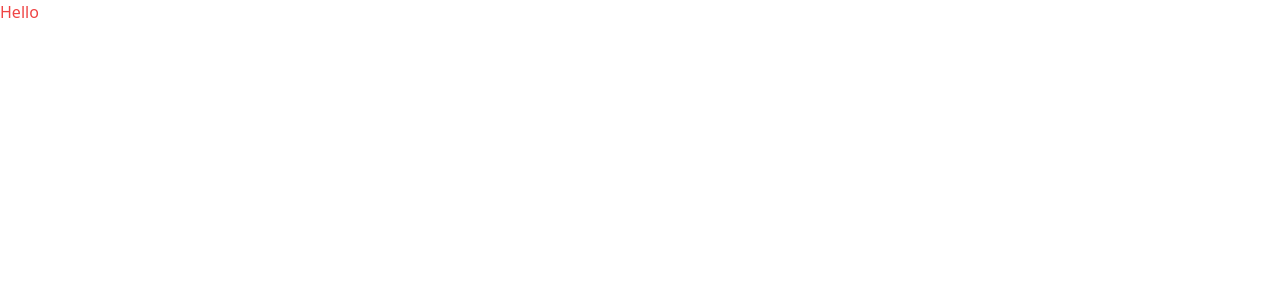
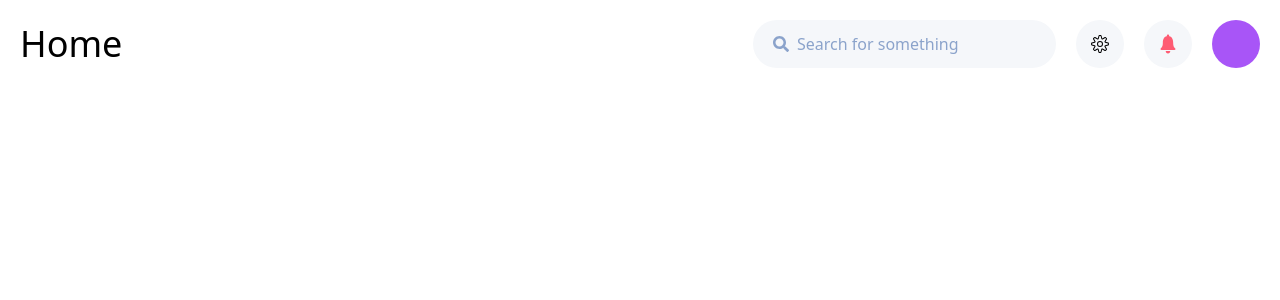
Before and after one commit to SHHristov20/Transactly, a React (Vite) app in the folder Transactly/Transactly.Client/: page / in a window 1280 px wide. Shown: the top 300 px of the page. Built offline with nearby package versions, Linux system fonts and the light colour scheme.

Commit message:
Add sample navbar

```diff
--- a/Transactly/Transactly.Client/package.json
+++ b/Transactly/Transactly.Client/package.json
@@ -11,7 +11,8 @@
   },
   "dependencies": {
     "react": "^18.3.1",
-    "react-dom": "^18.3.1"
+    "react-dom": "^18.3.1",
+    "react-icons": "^5.3.0"
   },
   "devDependencies": {
     "@eslint/js": "^9.13.0",
--- a/Transactly/Transactly.Client/src/App.jsx
+++ b/Transactly/Transactly.Client/src/App.jsx
@@ -1,8 +1,38 @@
+import React from "react";
+import { RxHamburgerMenu } from "react-icons/rx";
+import { FaSearch } from "react-icons/fa";
+import { CiSettings } from "react-icons/ci";
+import { IoIosNotifications } from "react-icons/io";
+
 function App() {
   return (
-    <div>
-      <h1 className="text-red-500">Hello</h1>
-    </div>
+    <React.Fragment>
+      <div className="w-screen flex justify-between p-5">
+        <div className="flex justify-between items-center w-screen">
+          <RxHamburgerMenu className="md:hidden text-2xl" />
+          <h1 className="text-3xl md:text-4xl">Home</h1>
+          <div className="md:hidden w-10 h-10 cursor-pointer bg-purple-500 rounded-full"></div>
+        </div>
+        <div className="space-x-5 hidden md:flex">
+          <div className="flex items-center bg-[#F5F7FA] py-2 px-5 rounded-full">
+            <FaSearch className="text-[#8BA3CB]" />
+            <input
+              type="text"
+              placeholder="Search for something"
+              className="px-2 focus:outline-none bg-[#F5F7FA] placeholder:text-[#8BA3CB]"
+            />
+          </div>
+          <div className="bg-[#F5F7FA] cursor-pointer rounded-full flex items-center justify-center w-12 h-12">
+            <CiSettings className="text-2xl" />
+          </div>
+          <div className="bg-[#F5F7FA] cursor-pointer rounded-full flex items-center justify-center w-12 h-12">
+            <IoIosNotifications className="text-2xl text-[#FE5C73]" />
+          </div>
+
+          <div className="w-12 h-12 cursor-pointer bg-purple-500 rounded-full"></div>
+        </div>
+      </div>
+    </React.Fragment>
   );
 }
 
```
Also changed, not shown: 1 other file (tests, documents, lock files or other folders).
